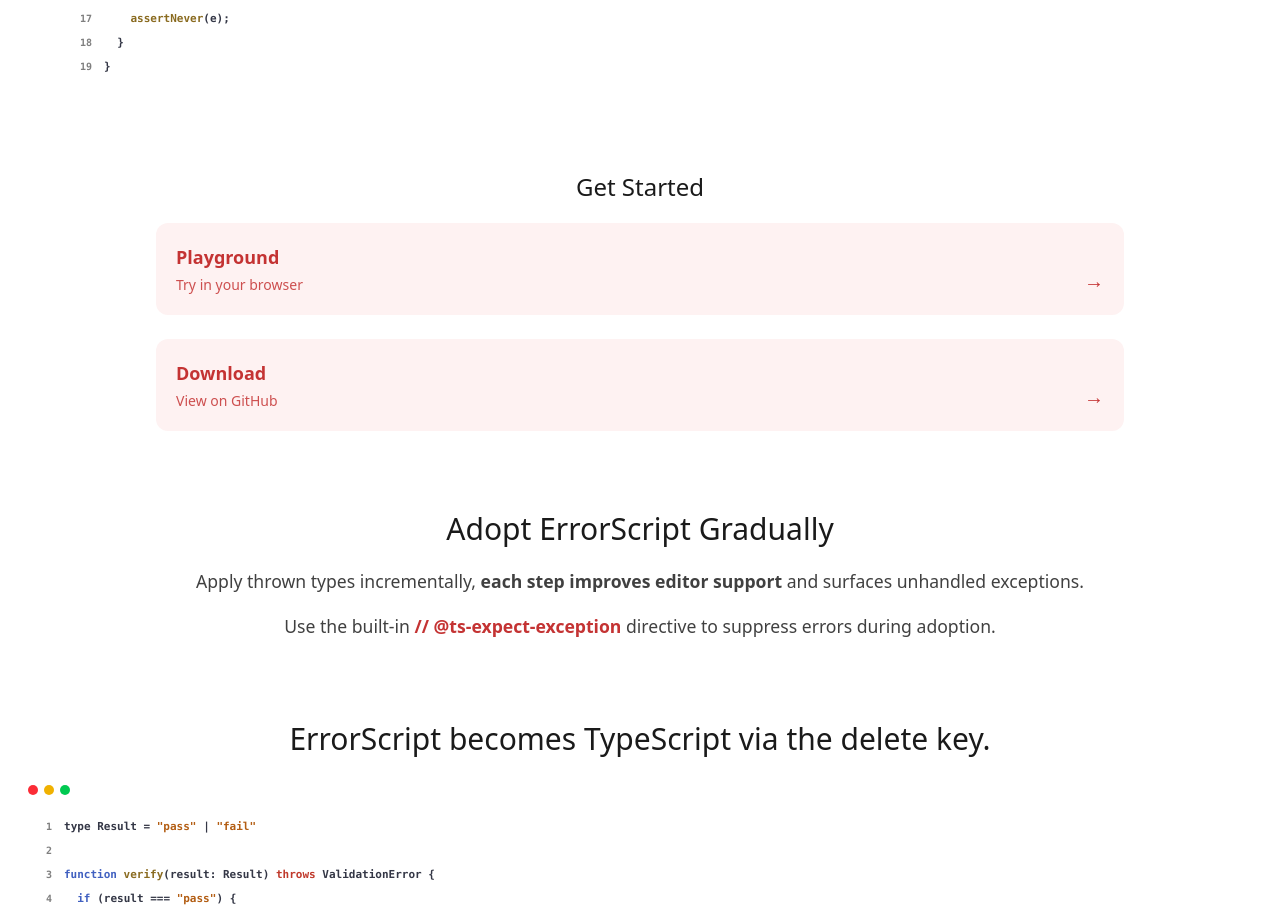
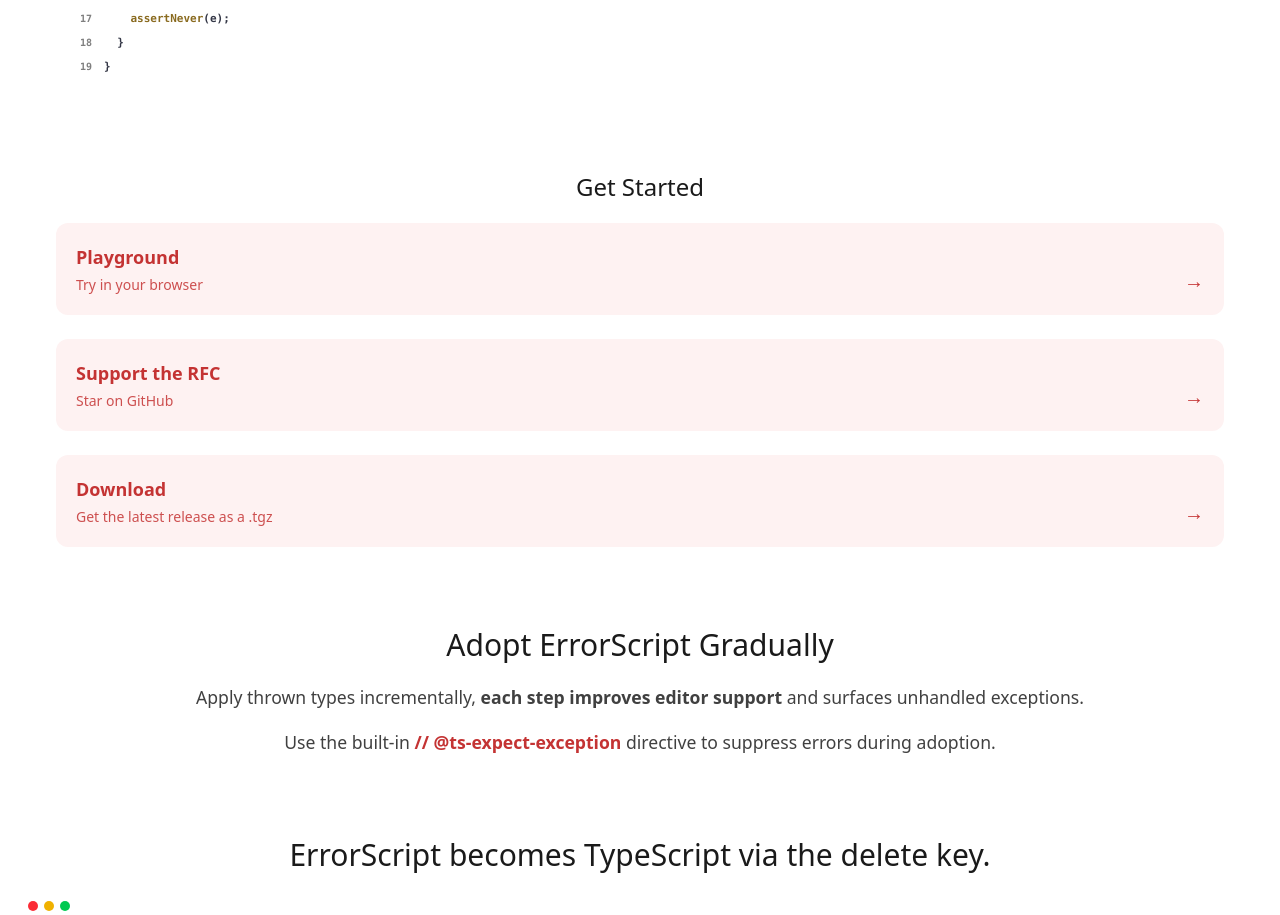
Before and after one commit to JamesDHW/ErrorScript-Playground, a React (Vite) app: page / in a window 1280 px wide. Shown: the part 3285-4200 px from the top of the page. Built offline with nearby package versions, Linux system fonts and the light colour scheme.

Commit message:
chore: download .tgz option for local development

```diff
--- a/package.json
+++ b/package.json
@@ -8,7 +8,9 @@
     "build": "tsc -b && vite build",
     "lint": "eslint .",
     "preview": "vite preview",
-    "fetch-latest-errorscript": "cp -R ../ErrorScript/built/local/ public/cdn/errorscript/"
+    "fetch-latest-errorscript": "pnpm run fetch-latest-sourcecode && pnpm run fetch-latest-release",
+    "fetch-latest-sourcecode": "cp -R ../ErrorScript/built/local/ public/cdn/errorscript/",
+    "fetch-latest-release": "cp ../ErrorScript/typescript-6.0.0-errorscript.tgz public/cdn/errorscript-latest.tgz"
   },
   "dependencies": {
     "@typescript/sandbox": "^0.1.10",
--- a/src/pages/HomePage.tsx
+++ b/src/pages/HomePage.tsx
@@ -2,7 +2,7 @@
 import { CodeBlock } from '../components/CodeBlock'
 import { ChannelIllustration } from '../components/ChannelIllustration'
 
-const GITHUB_URL = 'https://github.com/JamesDHW/ErrorScript-Playground'
+const GITHUB_URL = 'https://github.com/JamesDHW/ErrorScript/issues/2'
 
 type GetStartedCardProps = {
   href: string
@@ -220,11 +220,11 @@
         </div>
       </section>
 
-      <section className="px-4 py-10 max-w-[1000px] mx-auto md:px-8 md:py-[4.5rem]">
+      <section className="px-4 py-10 max-w-[1200px] mx-auto md:px-8 md:py-[4.5rem]">
         <h2 className="text-center text-2xl font-normal mb-5 text-[#1a1a1a] md:text-4xl md:mb-8">
           Get Started
         </h2>
-        <div className="grid grid-cols-1 gap-6 mx-auto md:grid-cols-2 md:gap-8 md:max-w-[560px]">
+        <div className="grid grid-cols-1 gap-6 mx-auto md:grid-cols-3 md:gap-8">
           <GetStartedCard
             href="/playground"
             title="Playground"
@@ -233,9 +233,14 @@
           </GetStartedCard>
           <GetStartedCard
             href={GITHUB_URL}
+            title="Support the RFC"
+            description="Star on GitHub"
+            external
+          />
+          <GetStartedCard
+            href="/cdn/errorscript-latest.tgz"
             title="Download"
-            description="View on GitHub"
-            external
+            description="Get the latest release as a .tgz"
           />
         </div>
       </section>
```
Also changed, not shown: 1 other file (tests, documents, lock files or other folders).
